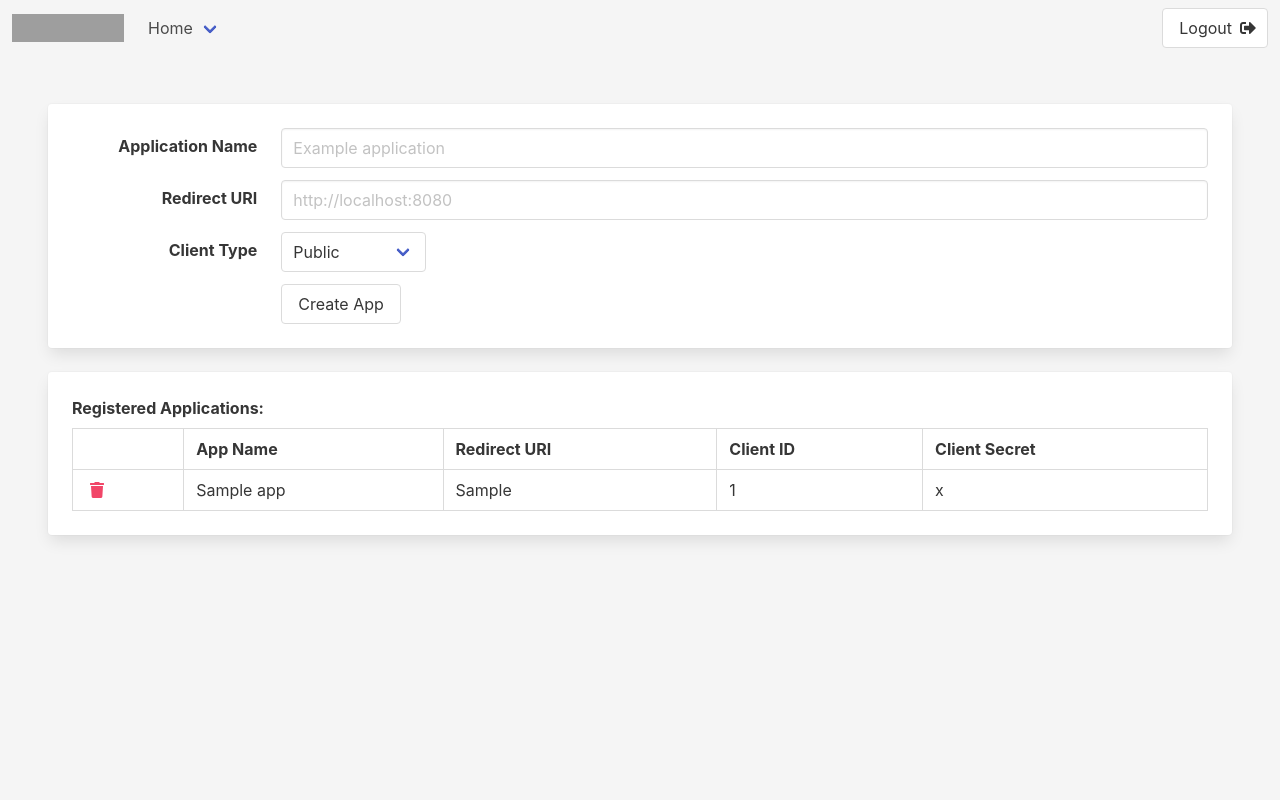
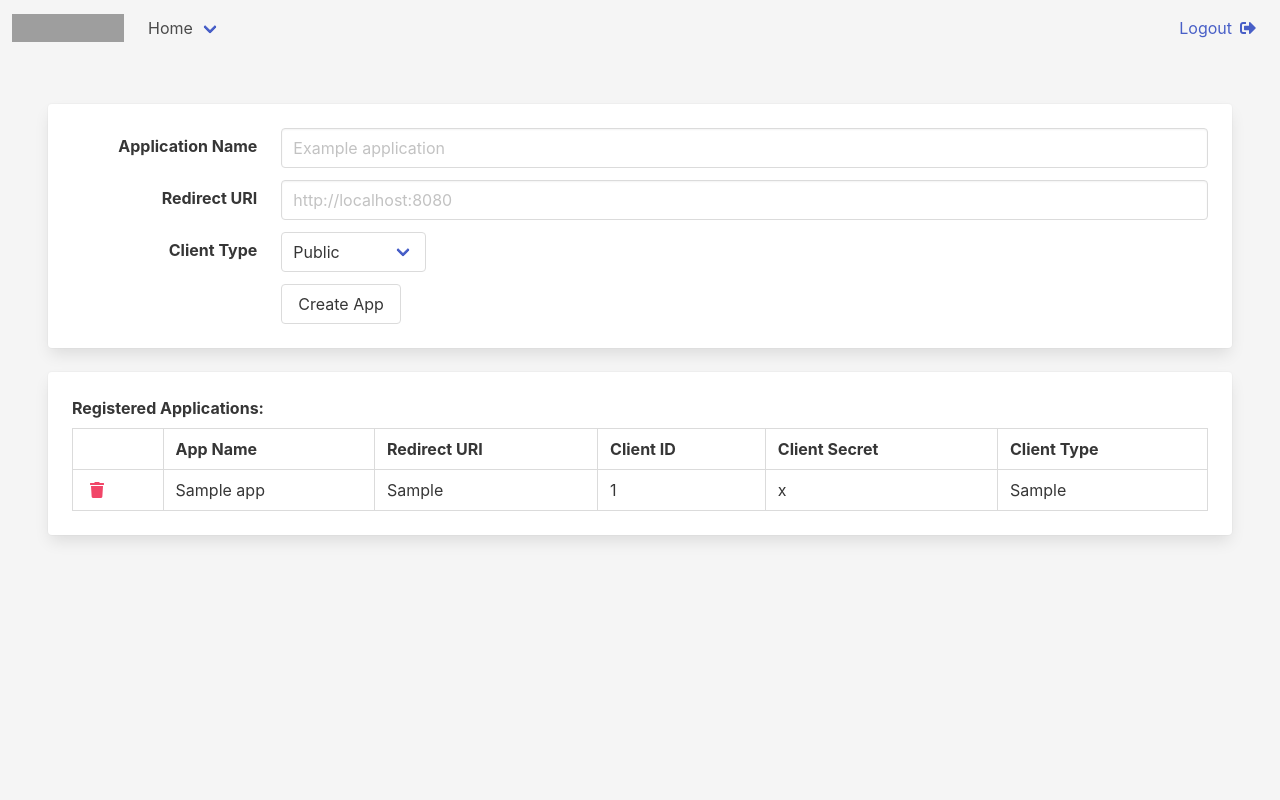
Before and after one commit to ale-cci/demo-oauth-openid, a Flask app: template backend/templates/registered_apps.html.j2 in a window 1280 px wide. Run offline with Flask 2, Linux system fonts and the light colour scheme; the template is opened without the code that fills it: most values are stand-ins (such as "Sample title", 1, 10 or a date in 2020); grey boxes are pictures that could not be loaded.

Commit message:
Store client type in the database

```diff
--- a/backend/main.py
+++ b/backend/main.py
@@ -141,7 +141,7 @@ def delete_user(user_id):
 @auth_app.route('/registered-apps')
 def registered_apps():
     registered_apps = flask_db.fetch_all('''
-    select id, appname, redirect_uri, client_id, client_secret
+    select id, appname, redirect_uri, client_id, client_secret, client_type
     from oauth_apps
     limit 100
     ''', ())
@@ -156,15 +156,17 @@ def registered_apps():
 def create_app():
     appname = flask.request.form['appname']
     redirect_uri = flask.request.form['redirect_uri']
+    client_type = flask.request.form['client_type']
+
     client_id = oauth2.create_client_id()
-    client_secret = oauth2.create_client_secret()
+    client_secret = oauth2.create_client_secret() if client_type == 'confidential' else ''
 
     flask_db.insert('''
     insert into oauth_apps
-    (appname, redirect_uri, client_id, client_secret)
+    (appname, redirect_uri, client_id, client_secret, client_type)
     values
-    (%s, %s, %s, %s)
-    ''', (appname, redirect_uri, client_id, client_secret))
+    (%s, %s, %s, %s, %s)
+    ''', (appname, redirect_uri, client_id, client_secret, client_type))
     return flask.redirect(flask.url_for('auth.registered_apps'))
 
 
--- a/backend/templates/fragments/navbar.html.j2
+++ b/backend/templates/fragments/navbar.html.j2
@@ -31,7 +31,7 @@
         <div class="navbar-item">
           <div class="field is-grouped">
             <p class="control">
-            <a class="button is-outlined" href="{{ url_for('auth.logout') }} ">
+            <a class="button is-ghost" href="{{ url_for('auth.logout') }} ">
               <span>
                 Logout
               </span>
--- a/backend/templates/login.html.j2
+++ b/backend/templates/login.html.j2
@@ -36,7 +36,7 @@
                 </div>
                 <div class="column"> </div>
                 <div class="column is-narrow">
-                  <input type="submit" class="button" value="Submit">
+                  <input type="submit" class="button" value="Login">
                 </div>
               </div>
             </div>
--- a/backend/templates/registered_apps.html.j2
+++ b/backend/templates/registered_apps.html.j2
@@ -83,6 +83,7 @@
             <th> Redirect URI </th>
             <th> Client ID </th>
             <th> Client Secret </th>
+            <th> Client Type </th>
           </thead>
           <tbody>
             {% for app in registered_apps %}
@@ -96,6 +97,7 @@
                 <td> {{ app.redirect_uri }} </td>
                 <td> {{ app.client_id }} </td>
                 <td> {{ app.client_secret }} </td>
+                <td> {{ app.client_type }} </td>
               </tr>
             {% endfor %}
           </tbody>
```
